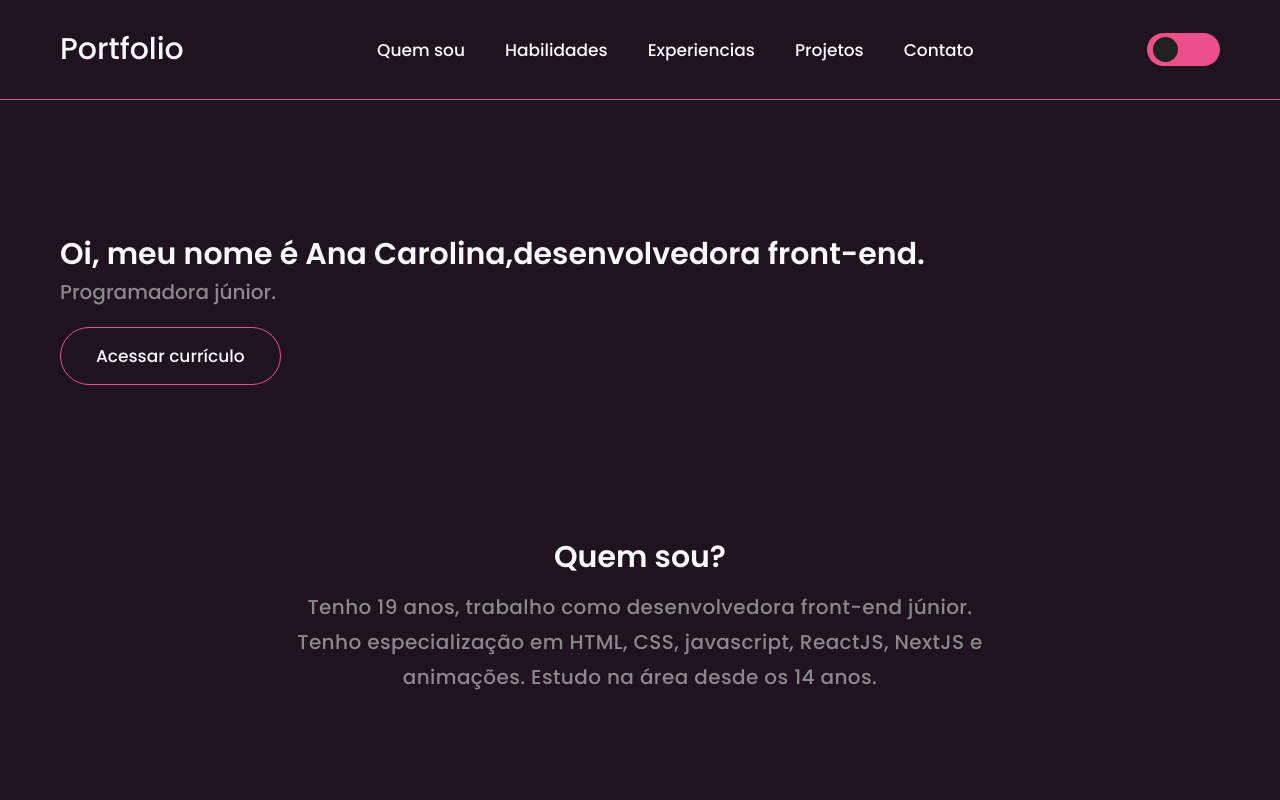
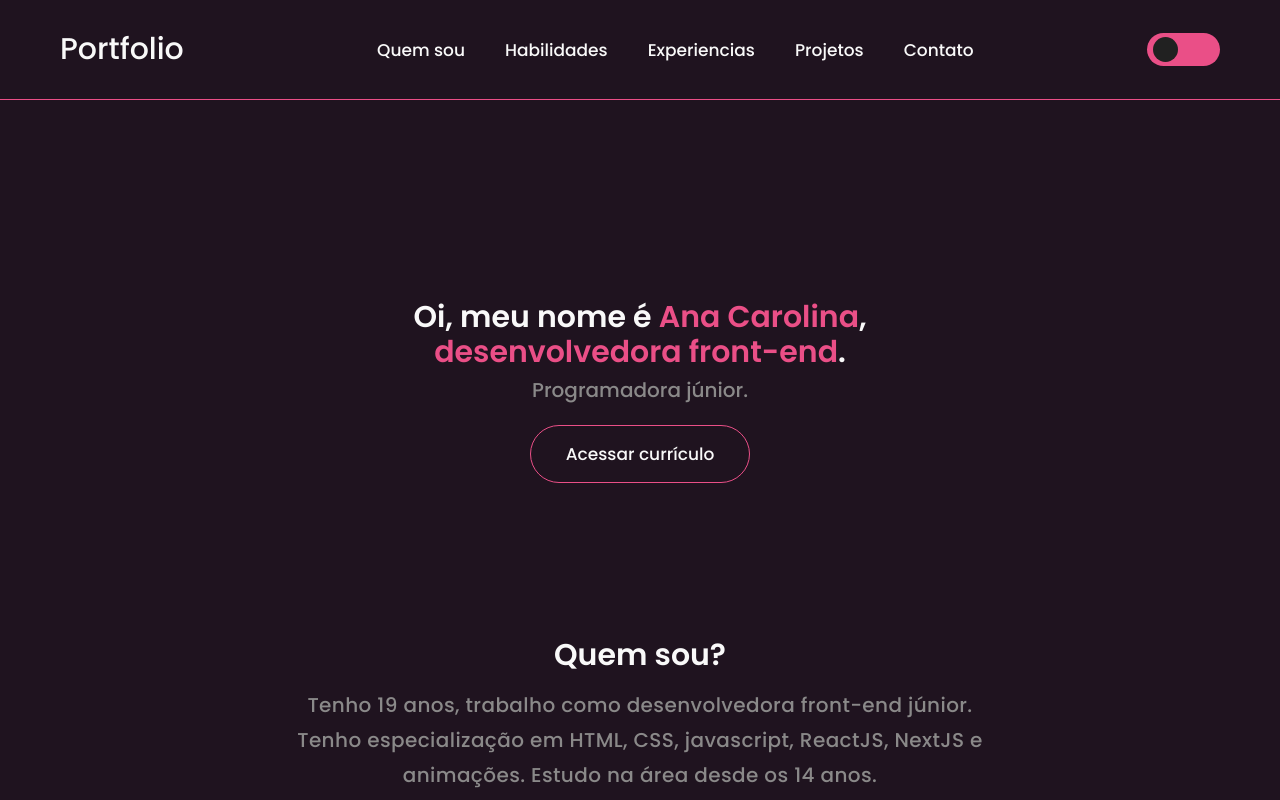
Before and after one commit to cahwcosta/portfolio-v1, a React (Create React App) app: page / in a window 1280 px wide. Built offline with nearby package versions, Linux system fonts and the light colour scheme.

Commit message:
Tirei animacao da header

```diff
--- a/src/templates/Home/Header/index.tsx
+++ b/src/templates/Home/Header/index.tsx
@@ -2,46 +2,19 @@ import * as S from './styles';
 import C from './const';
 import Wrapper from '../../../components/Wrapper';
 import Button from '../../../components/Button';
-import { ReactNode, useEffect, useRef } from 'react';
+import { useRef } from 'react';
 
 const Header = () => {
   const textRef = useRef<HTMLDivElement>(null);
-  const text = C.text.props.children;
-  let phrases: (ReactNode | string)[] = []
-
-  text.forEach((sentence: any) => {
-    if(typeof sentence === 'string') {
-      phrases.push(sentence)
-    } else {
-      phrases.push(sentence.props.children)
-    }
-  })
-
-  const finalText = phrases.join('')
-
-  let i = 0;
-
-  const splitText = () => {
-    if(textRef.current) {
-      if(i < finalText.length) {
-        textRef.current.innerHTML += finalText.charAt(i)
-        i++;
-        setTimeout(splitText, 100)
-      }
-      return;
-    }
-  }
-
-  useEffect(() => {
-    splitText();
-  }, [])
 
   return (
     <S.Header>
       <Wrapper>
-        <S.InitialText ref={textRef}></S.InitialText>
-        <S.Profission>{C.profission}</S.Profission>
-        <Button>{C.button.text}</Button>
+        <S.Content>
+          <S.InitialText ref={textRef}>{C.text}</S.InitialText>
+          <S.Profission>{C.profission}</S.Profission>
+          <Button>{C.button.text}</Button>
+        </S.Content>
       </Wrapper>
     </S.Header>
   )
--- a/src/templates/Home/Header/styles.ts
+++ b/src/templates/Home/Header/styles.ts
@@ -1,26 +1,23 @@
 import styled from 'styled-components';
 
 export const Header = styled.section`
-  padding-top: 237px;
+  padding-top: 300px;
+`
+
+export const Content = styled.div`
+  display: flex;
+  flex-direction: column;
+  align-items: center;
 `
 
 export const InitialText = styled.p`
   font-size: 30px;
   font-weight: 550;
   line-height: 35px;
+  text-align: center;
 
   span {
     color: ${({theme}) => theme.colors.pinkDark};
-  }
-
-  &::after {
-  content: "|";
-  animation: blink 1s infinite;
-  }
-
-  @keyframes blink {
-    0%, 100% {opacity: 1;}
-    50% {opacity: 0;}
   }
 `
 
@@ -29,4 +26,5 @@ export const Profission = styled.div`
   padding-top: 5px;
   padding-bottom: 20px;
   color: ${({theme}) => theme.colors.grayTaupe};
+  text-align: center;
 `
```
